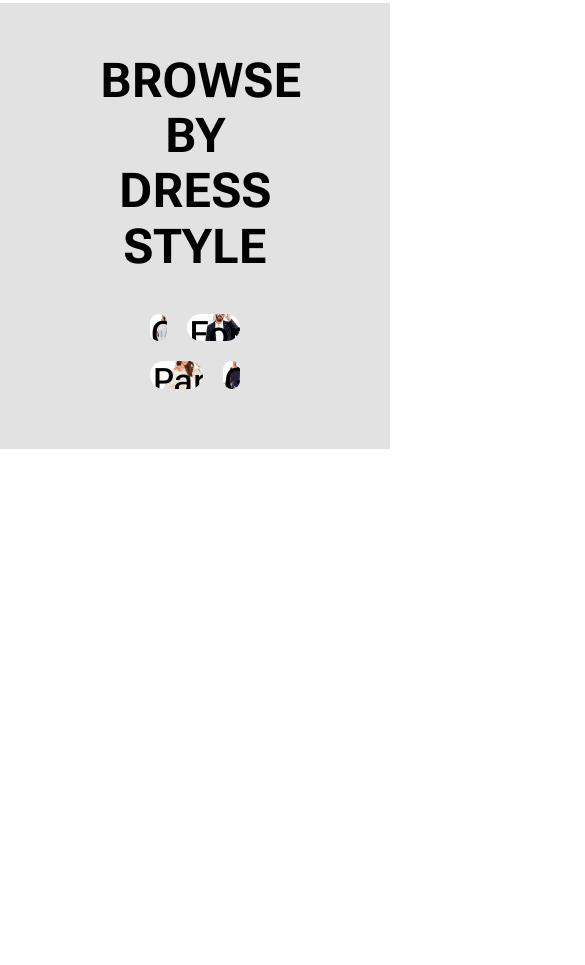
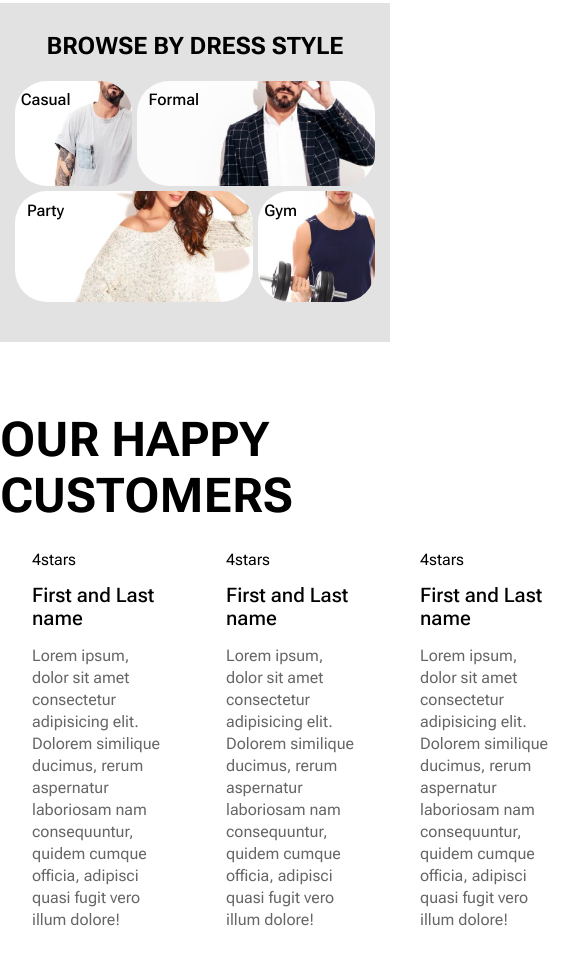
Before and after one commit to ArOkorokov/e_store_clothes, a plain HTML site: page index.html in a window 390 px wide. Shown: the part 2790-3755 px from the top of the page, 585 px wide, since content can reach past the window. Before the commit the page ends 3239 px from the top, so only its background shows below. Drawn offline with nearby package versions, Linux system fonts and the light colour scheme; files whose address does not match are found by name.

Commit message:
a bit more

```diff
--- a/css/style.css
+++ b/css/style.css
@@ -719,3 +719,76 @@ body {
 .category__link:nth-of-type(3) {
     grid-column: 1 / 3;
 }
+@media(max-width: 991.8px) {
+    .categories {
+        padding: 0 15px 40px;
+    }
+    .categories__content {
+        padding: 0 ;
+        gap: 15px;
+    }
+    .categories__content {
+        padding: 0 20px;
+    }
+}
+@media(max-width: 767.8px) {
+    .categories__title {
+        font-size: 34px;
+    }
+    .category__title {
+        font-size: 24px;
+    }
+}
+@media(max-width: 544.8px) {
+    .categories__title {
+        font-size: 24px;
+        padding: 30px 0 20px;
+    }
+    .categories__content {
+       gap: 5px;
+       padding: 0;
+    }
+    .category__title {
+        font-size: 16px;
+        top: 10%;
+        left: 8;
+    }
+
+}
+.customers-comments {
+    margin: 70px 0;
+}
+.comments__title {
+    font-size: 48px;
+    font-weight: 700;
+    text-transform: uppercase;
+}
+.swiper {
+}
+.swiper-comments {
+}
+.swiper-comments__wrapper {
+}
+.swiper-comments_slide {
+    max-width: 336px;
+    padding: 28px 32px;
+    display: grid;
+    gap: 15px;
+}
+.stars-span5 {
+}
+.customers-comments__title {
+    font-size: 20px;
+    font-weight: 500;
+    position: relative;
+}
+
+.customers-comments__excerpt {
+    font-size: 16px;
+    opacity: 0.6;
+    line-height: 22px;
+}
+.swiper-button-prev {
+}
+.swiper-button-next {
+}
--- a/index.html
+++ b/index.html
@@ -290,7 +290,7 @@
                 <a href="#" class="selling__btn">view all</a>
             </section>
             <section class="categories">
-                <h1 class="categories__title">browse by dress style</h1>
+                <h2 class="categories__title">browse by dress style</h2>
                 <div class="categories__content">
                     <a href="#" class="category__link">
                         <span class="category__title">casual</span>
@@ -310,12 +310,77 @@
                     </a>
                 </div>
             </section>
-
+            <section class="customers-comments">
+                <h2 class="comments__title">our happy customers</h2>
+                <div class="swiper-comments">
+                    <!-- Additional required wrapper -->
+                    <div class="swiper-wrapper swiper-comments__wrapper">
+                      <!-- Slides -->
+                      <div class="swiper-slide swiper-comments_slide">
+                        <span class="stars-span5">4stars</span>
+                        <h3 class="customers-comments__title">
+                            First and Last name
+                        </h3>
+                        <p class="customers-comments__excerpt">
+                            Lorem ipsum, dolor sit amet consectetur adipisicing elit. Dolorem similique ducimus, rerum aspernatur laboriosam nam consequuntur, quidem cumque officia, adipisci quasi fugit vero illum dolore!
+                        </p>
+                      </div>
+                      <div class="swiper-slide swiper-comments_slide">
+                        <span class="stars-span5">4stars</span>
+                        <h3 class="customers-comments__title">
+                            First and Last name
+                        </h3>
+                        <p class="customers-comments__excerpt">
+                            Lorem ipsum, dolor sit amet consectetur adipisicing elit. Dolorem similique ducimus, rerum aspernatur laboriosam nam consequuntur, quidem cumque officia, adipisci quasi fugit vero illum dolore!
+                        </p>
+                      </div>
+                      <div class="swiper-slide swiper-comments_slide">
+                        <span class="stars-span5">4stars</span>
+                        <h3 class="customers-comments__title">
+                            First and Last name
+                        </h3>
+                        <p class="customers-comments__excerpt">
+                            Lorem ipsum, dolor sit amet consectetur adipisicing elit. Dolorem similique ducimus, rerum aspernatur laboriosam nam consequuntur, quidem cumque officia, adipisci quasi fugit vero illum dolore!
+                        </p>
+                      </div>
+                      <div class="swiper-slide swiper-comments_slide">
+                        <span class="stars-span5">4stars</span>
+                        <h3 class="customers-comments__title">
+                            First and Last name
+                        </h3>
+                        <p class="customers-comments__excerpt">
+                            Lorem ipsum, dolor sit amet consectetur adipisicing elit. Dolorem similique ducimus, rerum aspernatur laboriosam nam consequuntur, quidem cumque officia, adipisci quasi fugit vero illum dolore!
+                        </p>
+                      </div>
+                      <div class="swiper-slide swiper-comments_slide">
+                        <span class="stars-span5">4stars</span>
+                        <h3 class="customers-comments__title">
+                            First and Last name
+                        </h3>
+                        <p class="customers-comments__excerpt">
+                            Lorem ipsum, dolor sit amet consectetur adipisicing elit. Dolorem similique ducimus, rerum aspernatur laboriosam nam consequuntur, quidem cumque officia, adipisci quasi fugit vero illum dolore!
+                        </p>
+                      </div>
+                      <div class="swiper-slide swiper-comments_slide">
+                        <span class="stars-span5">4stars</span>
+                        <h3 class="customers-comments__title">
+                            First and Last name
+                        </h3>
+                        <p class="customers-comments__excerpt">
+                            Lorem ipsum, dolor sit amet consectetur adipisicing elit. Dolorem similique ducimus, rerum aspernatur laboriosam nam consequuntur, quidem cumque officia, adipisci quasi fugit vero illum dolore!
+                        </p>
+                      </div>
+                    </div>
+                    <div class="swiper-button-prev"></div>
+                    <div class="swiper-button-next"></div>
+                  </div>
+            </section>
         </main>
     </div>
     <script src="./js/main.js"></script>
     <script src="https://cdn.jsdelivr.net/npm/swiper@10/swiper-bundle.min.js">
     </script>
     <script src="./js/mySwiper.js"></script>
+    <script src="./js/swiperComments.js"></script>
 </body>
 </html>
--- /dev/null
+++ b/js/swiperComments.js
@@ -0,0 +1,11 @@
+'use strict'
+
+
+
+
+const swiper1 = new Swiper('.swiper-comments', {
+    direction: 'horizontal',
+    loop: true,
+    slidesPerView: 3,
+
+  });
```
